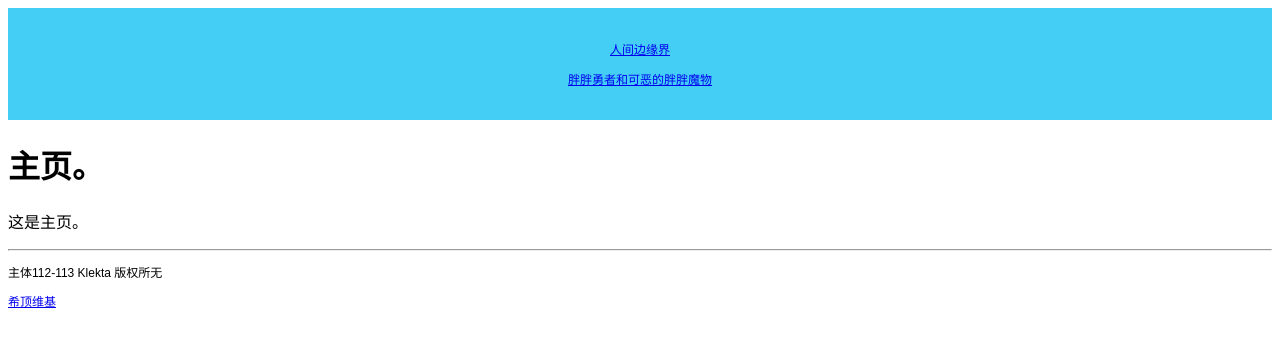
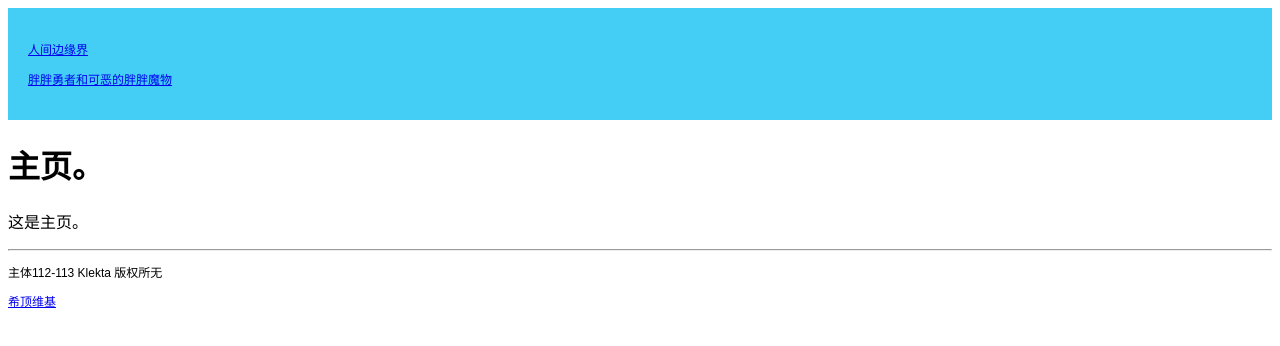
Before and after one commit to IGBY-Klek/FWXZ, a plain HTML site: page index.html in a window 1280 px wide. Drawn offline with Linux system fonts and the light colour scheme.

Commit message:
Update index.html

```diff
--- a/index.html
+++ b/index.html
@@ -5,7 +5,7 @@
 <title>人间边缘界</title>
 </head>
    <body>
-	   <div style="background: #44cef6; text-align: center; font-size: 150%; padding: 20px;">
+	   <div style="background: #44cef6; text-align: left; font-size: 150%; padding: 20px;">
 	   <p style="font-size: 12px; font-family: noto-sans; font-color: "blue">
 	   <a href=IGBYSvet>人间边缘界</a>
    </p>
```
